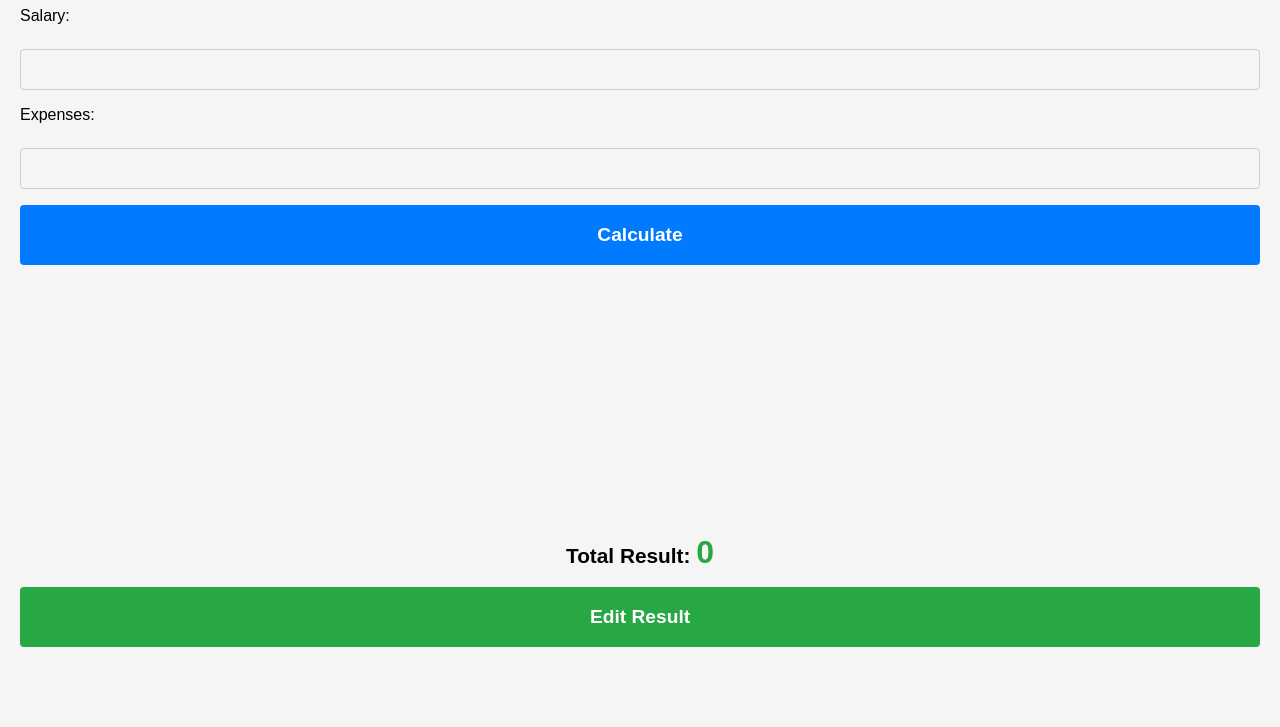
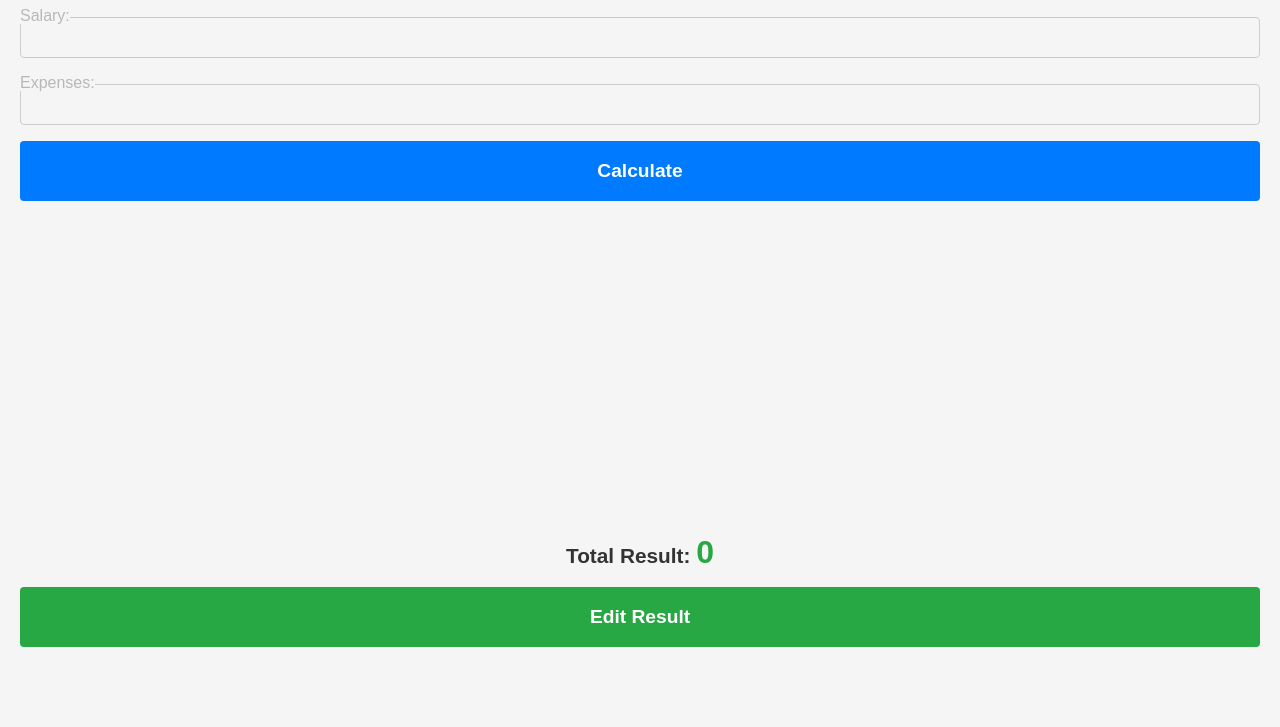
Before and after one commit to BlazerXXI/capitalCalculator, a plain HTML site: page index.html in a window 1280 px wide. Shown: the part 73-800 px from the top of the page. Drawn offline with Linux system fonts and the light colour scheme.

Commit message:
small fixs

```diff
--- a/css/style.css
+++ b/css/style.css
@@ -2,6 +2,7 @@ body {
   font-family: Arial, sans-serif;
   margin: 20px;
   background-color: #f5f5f5;
+  color: #333;
   height: 80vh;
   -webkit-box-sizing: border-box;
           box-sizing: border-box;
@@ -22,9 +23,14 @@ main {
           justify-content: space-between;
 }
 
-label {
-  display: block;
-  margin-bottom: 8px;
+.capital-form__label {
+  margin-bottom: -8px;
+}
+.capital-form__label label {
+  color: rgba(51, 51, 51, 0.3137254902);
+  position: relative;
+  background-color: #f5f5f5;
+  z-index: 1;
 }
 
 .capital-form__form {
@@ -47,6 +53,15 @@ label {
       -ms-flex-direction: column;
           flex-direction: column;
   gap: 1rem;
+}
+.capital-form__form .capital-form__input {
+  display: -webkit-box;
+  display: -ms-flexbox;
+  display: flex;
+  -webkit-box-orient: vertical;
+  -webkit-box-direction: normal;
+      -ms-flex-direction: column;
+          flex-direction: column;
 }
 .capital-form__form input {
   padding: 12px 12px;
--- a/index.html
+++ b/index.html
@@ -17,10 +17,16 @@
 			<div class="capital-form__wrapper">
 				<form class="capital-form__form" id="capitalForm">
 					<div class="capital-form">
+						<div class="capital-form__input">
+							<div class="capital-form__label">
 								<label for="salary">Salary:</label>
+							</div>
 							<input type="number" name="salary" min="0" id="salary" required />
-
+						</div>
+						<div class="capital-form__input">
+							<div class="capital-form__label">
 								<label for="expenses">Expenses:</label>
+							</div>
 							<input
 								type="number"
 								name="expenses"
@@ -28,6 +34,7 @@
 								id="expenses"
 								required
 							/>
+						</div>
 					</div>
 					<button type="button" onclick="calculateCapital()">Calculate</button>
 				</form>
--- a/js/index.js
+++ b/js/index.js
@@ -1,20 +1,38 @@
+/**
+ * Gets the history total result from local storage, or 0 if it does not exist.
+ * @returns {number} The history total result.
+ */
 const history = parseFloat(localStorage.getItem("history")) || 0;
+
+/**
+ * The current total result.
+ * @type {number}
+ */
 let totalResult = history;
 
+/**
+ * Sets the history total result in local storage.
+ * @param {number} newValue - The new history total result.
+ */
 const changeHistory = (newValue) => {
 	localStorage.setItem("history", newValue);
 };
 
+/**
+ * Calculates the new total result based on the entered salary and expenses, and updates the total result.
+ */
 function calculateCapital() {
+	// Get input values
 	const salaryInput = document.getElementById("salary");
 	const expensesInput = document.getElementById("expenses");
-	const salary = parseFloat(salaryInput.value);
-	const expenses = parseFloat(expensesInput.value);
+	const salary = parseFloat(salaryInput.value) || 0;
+	const expenses = parseFloat(expensesInput.value) || 0;
 
-	if (!isNaN(salary) && !isNaN(expenses)) {
+	// Calculate new total result
 	const newTotalResult = totalResult + salary - expenses;
 
-		if (newTotalResult >= 0) {
+	// Check if new total result is valid and update total result
+	if ((newTotalResult >= 0 && salary) || expenses) {
 		totalResult = newTotalResult;
 		changeHistory(totalResult);
 		updateHistory();
@@ -24,10 +42,15 @@ function calculateCapital() {
 		alert("Total result cannot be negative. Please enter valid values.");
 	}
 }
-}
 
+/**
+ * Allows the user to enter a new total result.
+ */
 function editResult() {
+	// Get new total result from user input
 	const newResult = parseFloat(prompt("Enter the new result:"));
+
+	// Check if new total result is valid and update total result
 	if (!isNaN(newResult)) {
 		totalResult = newResult;
 		changeHistory(totalResult);
@@ -35,14 +58,20 @@ function editResult() {
 	}
 }
 
+/**
+ * Updates the history display with the current total result and date.
+ */
 function updateHistory() {
+	// Get current date and create new history entry
 	const currentDate = new Date().toLocaleString();
 	const entry = { date: currentDate, value: totalResult };
 
+	// Get history data from local storage and add new entry
 	const historyData = JSON.parse(localStorage.getItem("historyData")) || [];
 	historyData.push(entry);
 	localStorage.setItem("historyData", JSON.stringify(historyData));
 
+	// Update total result display
 	const totalResultElement = document.getElementById("totalResult");
 	const changeIndicator =
 		totalResult - history !== 0
```
Lines whose indentation alone changed are shown as unchanged.
